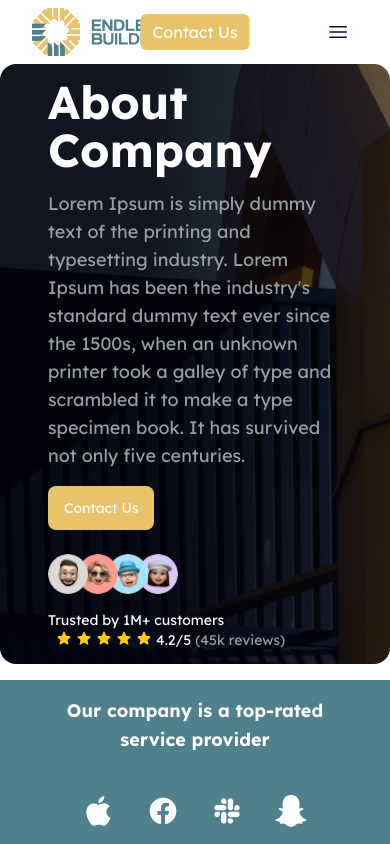
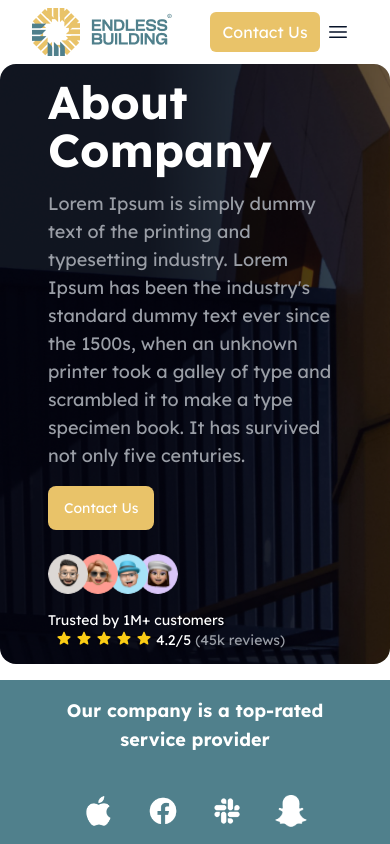
Before and after one commit to Mennaamohamed25/Projectone, a React (Create React App) app: page / in a window 390 px wide. Shown: the top 844 px of the page. Built offline with nearby package versions, Linux system fonts and the light colour scheme.

Commit message:
last updatee

```diff
--- a/src/Components/NavBar/NavBar.jsx
+++ b/src/Components/NavBar/NavBar.jsx
@@ -49,7 +49,7 @@ const NavBar = () => {
           </Link>
 
           {/* Center Button with equal spacing */}
-          <div className="absolute left-1/2 transform -translate-x-1/2 sm:hidden">
+          <div className="flex-1 flex justify-center sm:hidden">
             <Link
               to="/contact/*"
               className="relative rounded-md bg-main py-2 px-3 text-base text-white hover:bg-secondary transition duration-300 ease-in-out focus:outline-none focus:ring-2 focus:ring-white"
```
